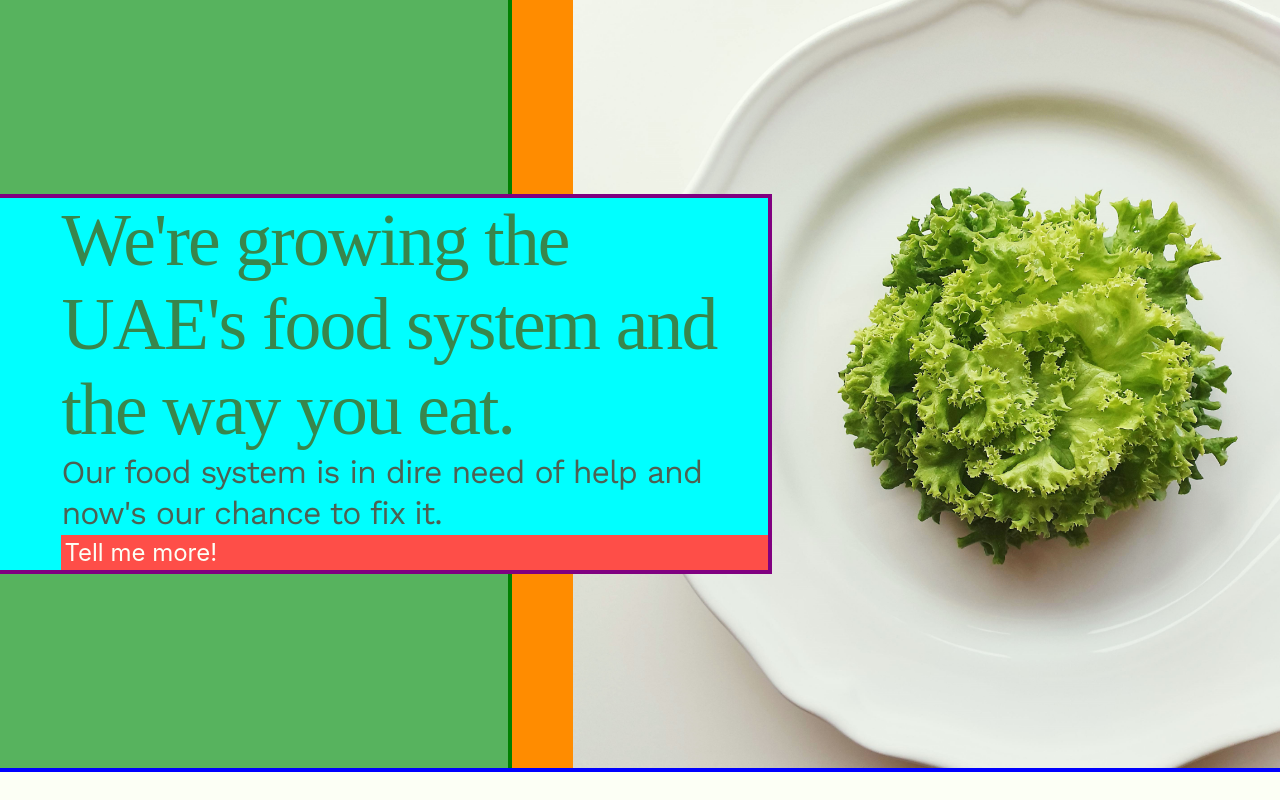
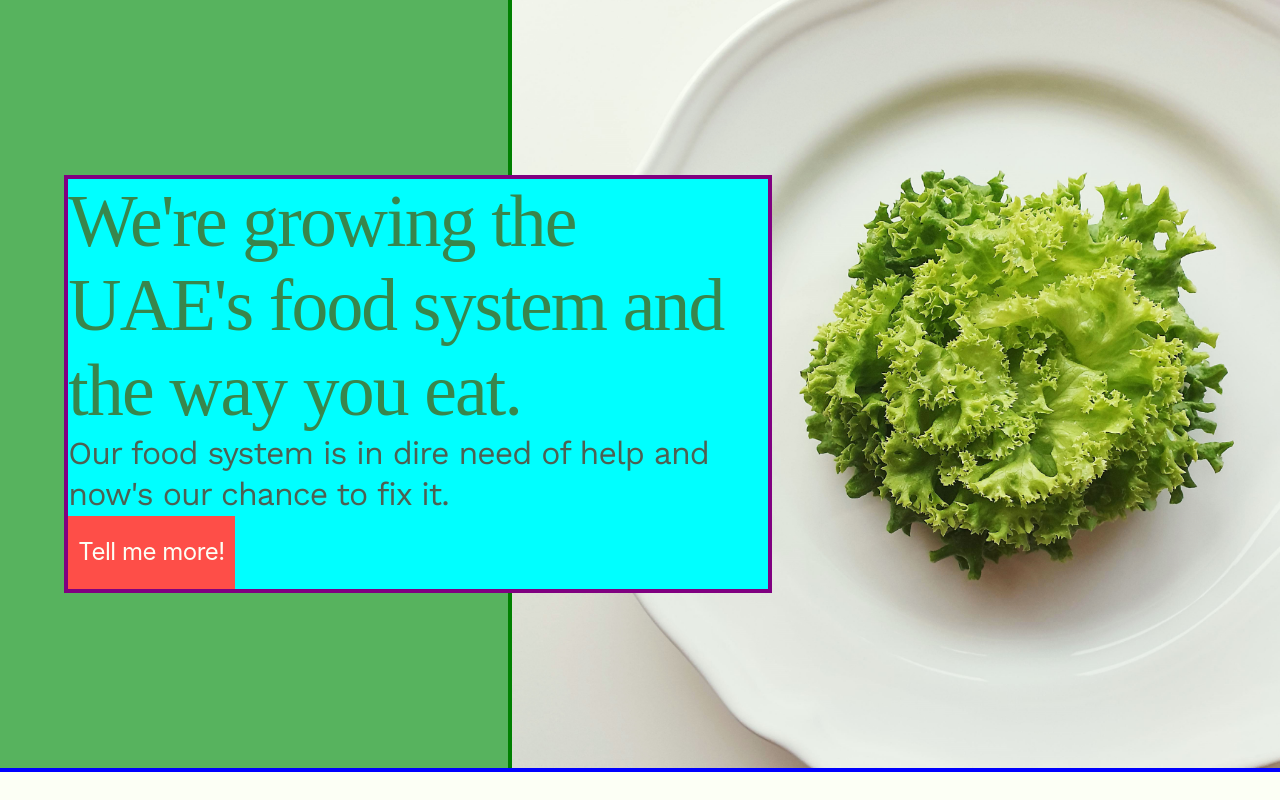
Before and after one commit to JuanTValdez/smart_acres, a React (Create React App) app: page / in a window 1280 px wide. Built offline with nearby package versions, Linux system fonts and the light colour scheme.

Commit message:
refactoring intro-text

```diff
--- a/src/App.css
+++ b/src/App.css
@@ -130,12 +130,14 @@ nav {
 .intro-content {
 	grid-column: 1 / 4;
 	align-self: center;
+	text-align: left;
+	margin: 0 0 0 8.9%;
 }
 
 .intro-image,
 .intro-content {
 	grid-row: 1 / 2;
-	padding: 0 0 0 8%;
+	/* padding: 0 0 0 8%; */
 }
 
 .intro-image img {
@@ -144,31 +146,33 @@ nav {
 	object-fit: cover;
 }
 
+/* TRY ADDING MARGINS TO TEXT */
 .intro-text-1 {
 	font-family: 'Clarendon-Lig';
 	font-size: 4.6em;
 	line-height: 1.15;
 	letter-spacing: -1.85px;
-	text-align: left;
 	color: var(--fern-green);
 }
-
+/* TRY ADDING MARGINS TO TEXT */
 .intro-text-2 {
 	font-family: 'Work Sans', sans-serif;
 	font-size: 2em;
 	line-height: 1.31;
 	letter-spacing: -0.96px;
-	text-align: left;
 	color: var(--gunmetal);
 }
 
 .intro-btn {
-	/* max-width: 11%; */
+	max-width: 13vw;
 	border: solid 3px var(--coral);
 	background-color: var(--coral);
 	color: var(--off-white);
 
 	& p {
 		font-size: 1.5em;
+		line-height: 2.79;
+		letter-spacing: -0.48px;
+		text-align: center;
 	}
 }
```
